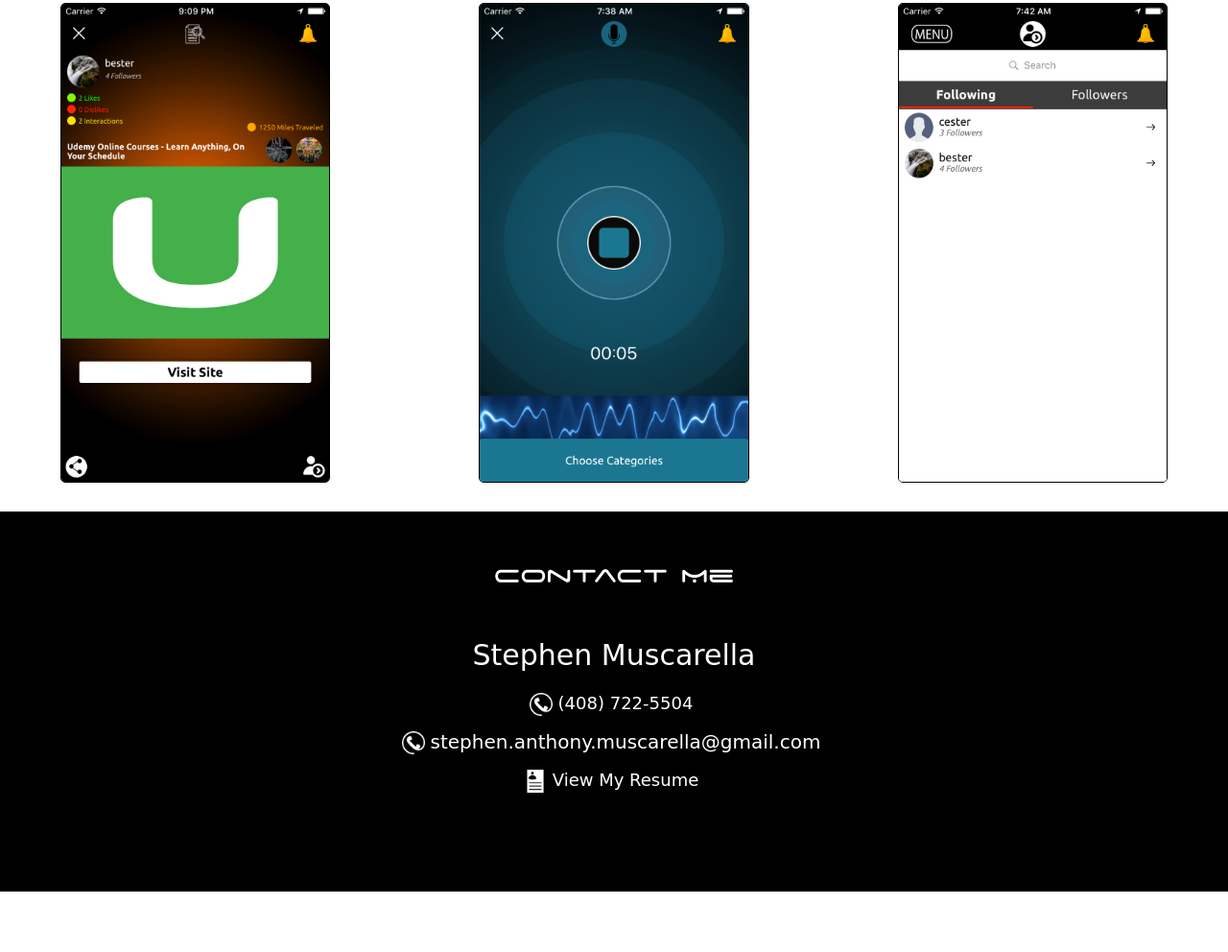
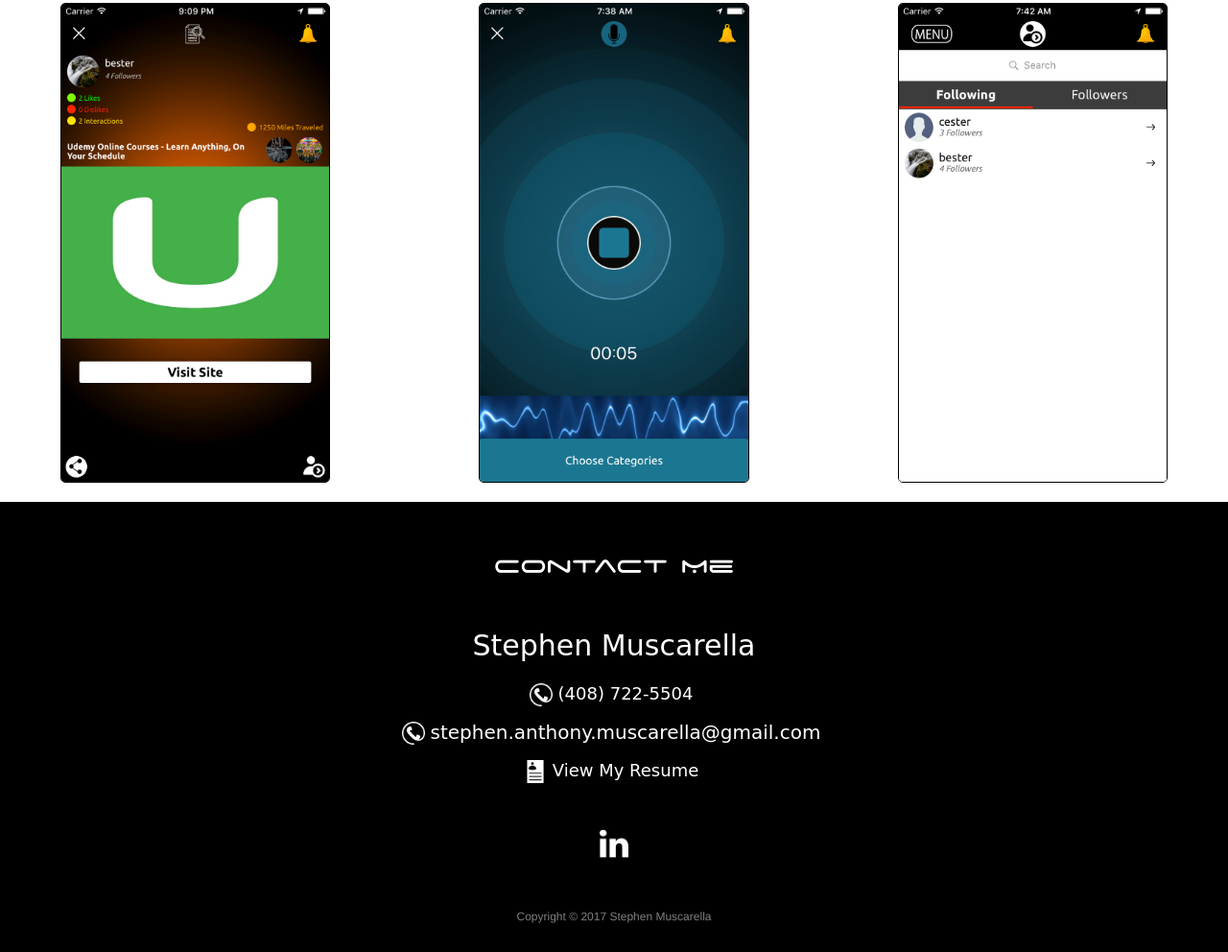
Before and after one commit to samuscarella/personal, a website: page views/index.html in a window 1280 px wide. Shown: the part 2446-3438 px from the top of the page at 96% size. Before the commit the page ends 3375 px from the top, so only its background shows below. Drawn offline with nearby package versions, Linux system fonts and the light colour scheme; a web font is replaced by a local one.

Commit message:
Initial Heroku Commit

```diff
--- a/public/stylesheets/index.css
+++ b/public/stylesheets/index.css
@@ -101,7 +101,7 @@ p { word-break: break-all }
 }
 
 .portfolio-container, .contact-us-container {
-  padding: 30px 0;
+  padding: 30px 0 20px 0 !important;
 }
 
 .helper {
@@ -182,6 +182,24 @@ p { word-break: break-all }
   text-decoration: none;
 }
 
+.social-icon {
+  width: 30px;
+  height: 30px;
+  display: block;
+  margin: 45px auto;
+}
+
+.social-link {
+  text-align: center;
+  margin: 30px auto;
+}
+
+.copyright-text {
+  text-align: center;
+  color: white;
+  opacity: 0.5;
+}
+
 #email-text {
     font-size: 20px;
 }
--- a/views/index.html
+++ b/views/index.html
@@ -19,7 +19,7 @@
       </div>
     </div>
     <img src="/images/stephen_muscarella.jpg" id="profile-photo"/>
-    <div class="container-fluid blast-container">
+    <div id="blast" class="container-fluid blast-container">
       <div class="row">
         <div class="col-md-12">
           <h1 class="blast-title">iOS Developer | Software Engineer | Software Engineer in Test</h1>
@@ -28,7 +28,7 @@
         </div>
       </div>
     </div>
-    <div class="container-fluid education-agenda-container">
+    <div id="education" class="container-fluid education-agenda-container">
       <h2 class="section-header">Technology Agenda</h2>
       <div class="row">
         <div class="col-md-3 tech-agenda-col">
@@ -75,7 +75,7 @@
         </div>
       </div>
     </div>
-    <div class="container-fluid portfolio-container">
+    <div id="portfolio" class="container-fluid portfolio-container">
       <h2 class="section-header" style="color:black;">Portfolio</h2>
       <div class="row">
         <div class="col-md-12">
@@ -108,7 +108,7 @@
         </div>
       </div>
     </div>
-    <div class="container-fluid contact-us-container">
+    <div id="contact-me" class="container-fluid contact-us-container">
       <h2 class="section-header" style="color:white;margin-bottom:30px;">Contact Me</h2>
       <div class="row">
         <div class="col-md-12">
@@ -120,8 +120,10 @@
           <h4 class="sub-contact-text"><img src="/images/telephone.png" class="contact-icon"/><a href="tel:408-722-5504" class="contact-icon">(408) 722-5504</a></h4>
           <h4 class="sub-contact-text" id="email-text"><img src="/images/telephone.png" class="contact-icon"/><a href="mailto:stephen.anthony.muscarella@gmail.com" class="contact-icon">stephen.anthony.muscarella@gmail.com</a></h4>
           <h4 class="sub-contact-text"><img src="/images/resume.png" class="contact-icon"/><a href="#" class="contact-icon">View My Resume</a></h4>
+          <a href="https://www.linkedin.com/in/stephen-muscarella/" class="social-link" target="_blank"><img src="/images/linkedin.png" class="social-icon"/></a>
         </div>
       </div>
+      <h6 class="copyright-text">Copyright © 2017 Stephen Muscarella</a>
     </div>
     <div id="myModal" class="modal">
       <span class="close" onclick="document.getElementById('myModal').style.display='none'">&times;</span>
```
Also changed, not shown: public/images/linkedin.png (added).
